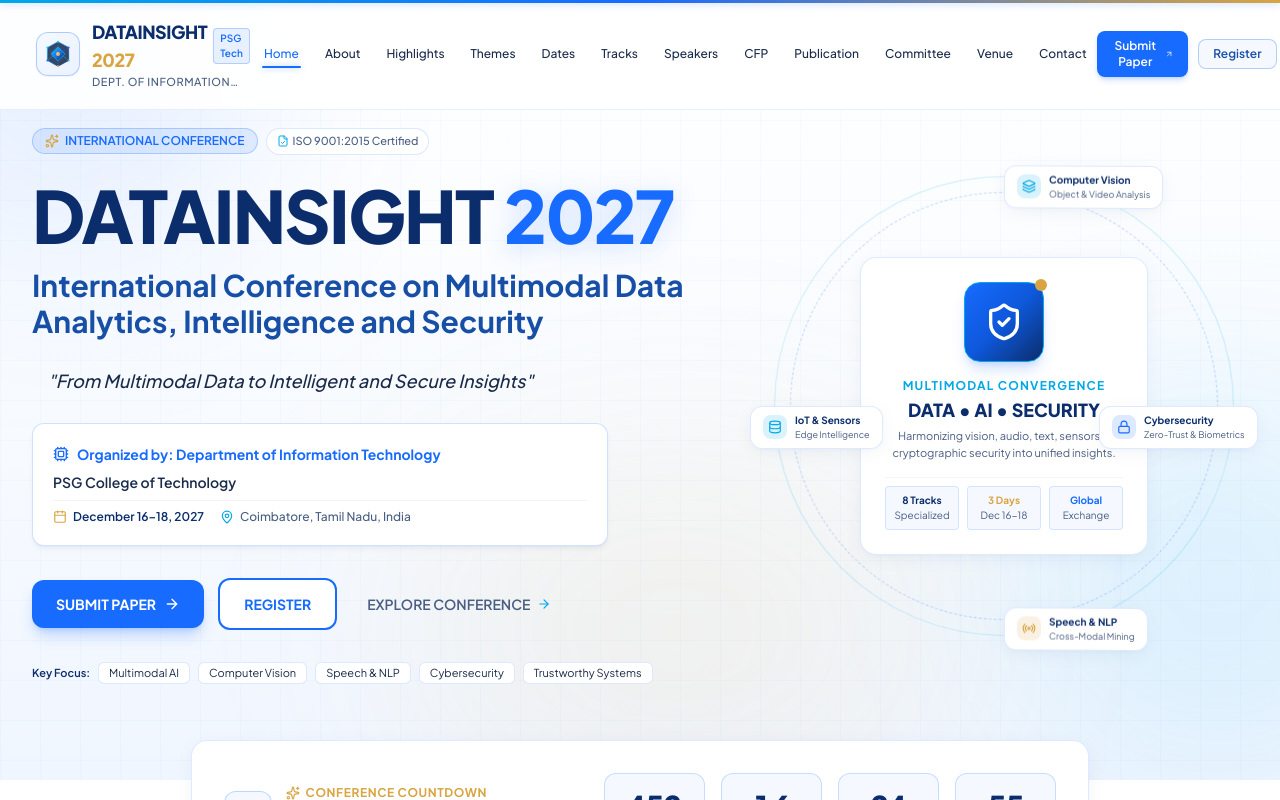
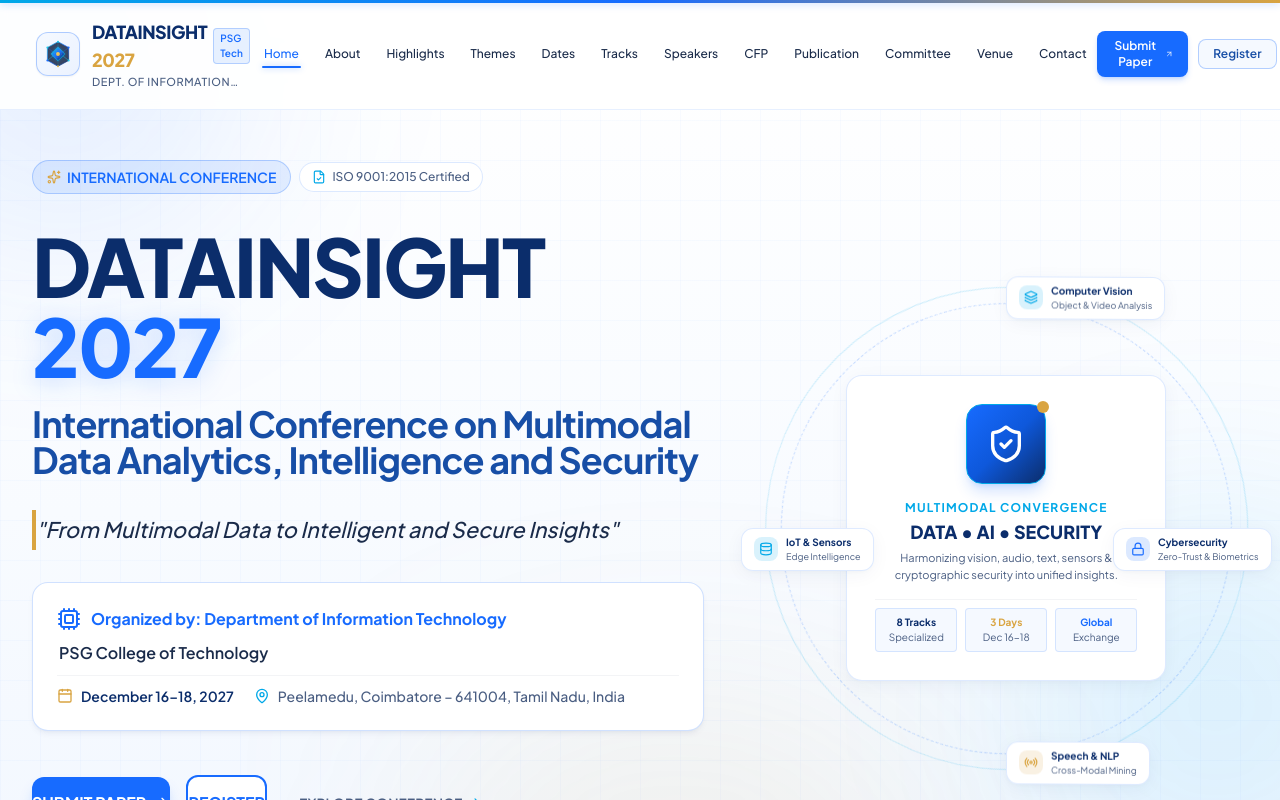
Before and after one commit to RIGASWAR/datainsight-2027, a React (Vite) app: page / in a window 1280 px wide. Shown: the top 800 px of the page. Built offline with nearby package versions, Linux system fonts and the light colour scheme.

Commit message:
style: slightly increase hero section size, typography and spacing

```diff
--- a/src/components/Hero.tsx
+++ b/src/components/Hero.tsx
@@ -33,7 +33,7 @@
   return (
     <section
       id="home"
-      className="relative min-h-[92vh] pt-24 pb-16 md:pt-32 md:pb-24 flex items-center justify-center overflow-hidden bg-gradient-to-b from-[#FFFFFF] via-[#F8FBFF] to-[#F0F6FF]"
+      className="relative min-h-[96vh] lg:min-h-[100vh] pt-28 pb-20 md:pt-36 md:pb-28 lg:pt-40 lg:pb-32 flex items-center justify-center overflow-hidden bg-gradient-to-b from-[#FFFFFF] via-[#F8FBFF] to-[#F0F6FF]"
     >
       {/* Dynamic Background Network & Cyber Mesh with Subtle Parallax */}
       <motion.div
@@ -54,7 +54,7 @@
       />
 
       <div className="relative max-w-7xl mx-auto px-4 sm:px-6 lg:px-8 w-full z-10">
-        <div className="grid grid-cols-1 lg:grid-cols-12 gap-12 lg:gap-8 items-center">
+        <div className="grid grid-cols-1 lg:grid-cols-12 gap-12 lg:gap-10 items-center">
 
           {/* Left Column: Conference Header & Details with Parallax & Entrance */}
           <motion.div
@@ -62,7 +62,7 @@
             initial={shouldReduceMotion ? false : { opacity: 0, y: 25 }}
             animate={{ opacity: 1, y: 0 }}
             transition={{ duration: 0.7, ease: [0.16, 1, 0.3, 1] }}
-            className="lg:col-span-7 flex flex-col text-left space-y-6"
+            className="lg:col-span-7 flex flex-col text-left space-y-7 md:space-y-8"
           >
 
             {/* Top Badge: ISO & Host Institution */}
@@ -72,12 +72,12 @@
               transition={{ duration: 0.6, delay: 0.1, ease: [0.16, 1, 0.3, 1] }}
               className="inline-flex flex-wrap items-center gap-2"
             >
-              <span className="inline-flex items-center gap-1.5 px-3 py-1 rounded-full text-xs font-semibold bg-[#176BFF]/10 text-[#176BFF] border border-[#176BFF]/25 shadow-xs">
+              <span className="inline-flex items-center gap-1.5 px-3.5 py-1.5 rounded-full text-xs sm:text-sm font-semibold bg-[#176BFF]/10 text-[#176BFF] border border-[#176BFF]/25 shadow-xs">
                 <Sparkles className="w-3.5 h-3.5 text-[#D9A441]" />
                 INTERNATIONAL CONFERENCE
               </span>
-              <span className="inline-flex items-center gap-1 px-2.5 py-1 rounded-full text-[11px] font-medium bg-white text-[#4A5E82] border border-[#176BFF]/15 shadow-xs">
-                <FileCheck className="w-3 h-3 text-[#00A8E8]" />
+              <span className="inline-flex items-center gap-1.5 px-3 py-1.5 rounded-full text-xs font-medium bg-white text-[#4A5E82] border border-[#176BFF]/15 shadow-xs">
+                <FileCheck className="w-3.5 h-3.5 text-[#00A8E8]" />
                 ISO 9001:2015 Certified
               </span>
             </motion.div>
@@ -89,11 +89,11 @@
               transition={{ duration: 0.7, delay: 0.18, ease: [0.16, 1, 0.3, 1] }}
             >
               <div className="flex items-baseline gap-3">
-                <h1 className="text-4xl sm:text-6xl lg:text-7xl font-extrabold tracking-tight text-[#0B2D6B] leading-none">
+                <h1 className="text-4xl sm:text-6xl lg:text-7xl xl:text-[5rem] font-extrabold tracking-tight text-[#0B2D6B] leading-none">
                   DATAINSIGHT <span className="text-[#176BFF] drop-shadow-[0_4px_12px_rgba(23,107,255,0.2)]">2027</span>
                 </h1>
               </div>
-              <h2 className="mt-4 text-xl sm:text-2xl lg:text-3xl font-bold text-[#174EA6] leading-snug">
+              <h2 className="mt-4 md:mt-5 text-xl sm:text-2xl md:text-3xl lg:text-[2rem] xl:text-[2.25rem] font-bold text-[#174EA6] leading-snug tracking-tight">
                 {CONFERENCE_DATA.fullTitle}
               </h2>
             </motion.div>
@@ -103,35 +103,35 @@
               initial={shouldReduceMotion ? false : { opacity: 0, y: 15 }}
               animate={{ opacity: 1, y: 0 }}
               transition={{ duration: 0.6, delay: 0.25, ease: [0.16, 1, 0.3, 1] }}
-              className="relative pl-4 border-l-3 border-[#D9A441] py-1"
+              className="relative pl-4.5 border-l-4 border-[#D9A441] py-1.5"
             >
-              <p className="text-sm sm:text-base lg:text-lg italic font-medium text-[#1A2B4A]">
-                {CONFERENCE_DATA.tagline}
+              <p className="text-base sm:text-lg lg:text-xl xl:text-[1.35rem] italic font-medium text-[#1A2B4A] leading-relaxed">
+                "{CONFERENCE_DATA.tagline.replace(/^"|"$/g, '')}"
               </p>
             </motion.div>
 
-            {/* Host Institution & Department Info */}
+            {/* Host Institution & Department Info Card (Enlarged) */}
             <motion.div
               initial={shouldReduceMotion ? false : { opacity: 0, y: 20 }}
               animate={{ opacity: 1, y: 0 }}
               transition={{ duration: 0.65, delay: 0.32, ease: [0.16, 1, 0.3, 1] }}
-              className="p-4 sm:p-5 rounded-xl bg-white border border-[#176BFF]/20 shadow-md shadow-[#0B2D6B]/5 space-y-2 max-w-xl hover:border-[#176BFF]/40 transition-colors"
+              className="p-5 sm:p-6 md:p-6.5 rounded-2xl bg-white border border-[#176BFF]/20 shadow-md shadow-[#0B2D6B]/5 space-y-2.5 max-w-2xl hover:border-[#176BFF]/40 transition-colors"
             >
-              <div className="flex items-center gap-2 text-xs sm:text-sm font-bold text-[#176BFF]">
-                <Cpu className="w-4 h-4 text-[#176BFF]" />
+              <div className="flex items-center gap-2.5 text-sm sm:text-base font-bold text-[#176BFF]">
+                <Cpu className="w-4.5 h-4.5 text-[#176BFF] flex-shrink-0" />
                 <span>Organized by: {CONFERENCE_DATA.institution.department}</span>
               </div>
-              <div className="text-xs sm:text-sm text-[#1A2B4A] font-semibold">
+              <div className="text-sm sm:text-base text-[#1A2B4A] font-semibold pl-0.5">
                 {CONFERENCE_DATA.institution.name}
               </div>
-              <div className="flex flex-wrap items-center gap-y-1 gap-x-4 pt-2 text-xs text-[#4A5E82] border-t border-gray-100">
-                <div className="flex items-center gap-1.5 text-[#0B2D6B] font-semibold">
-                  <Calendar className="w-3.5 h-3.5 text-[#D9A441]" />
+              <div className="flex flex-wrap items-center gap-y-1.5 gap-x-5 pt-2.5 text-xs sm:text-sm text-[#4A5E82] border-t border-gray-100">
+                <div className="flex items-center gap-2 text-[#0B2D6B] font-semibold">
+                  <Calendar className="w-4 h-4 text-[#D9A441]" />
                   <span>{CONFERENCE_DATA.datesDisplay}</span>
                 </div>
-                <div className="flex items-center gap-1.5 font-medium">
-                  <MapPin className="w-3.5 h-3.5 text-[#00A8E8]" />
-                  <span>{CONFERENCE_DATA.institution.city}</span>
+                <div className="flex items-center gap-2 font-medium">
+                  <MapPin className="w-4 h-4 text-[#00A8E8]" />
+                  <span>{CONFERENCE_DATA.institution.location}</span>
                 </div>
               </div>
             </motion.div>
@@ -141,11 +141,11 @@
               initial={shouldReduceMotion ? false : { opacity: 0, y: 20 }}
               animate={{ opacity: 1, y: 0 }}
               transition={{ duration: 0.6, delay: 0.4, ease: [0.16, 1, 0.3, 1] }}
-              className="pt-2 flex flex-wrap items-center gap-3.5"
+              className="pt-3 flex flex-wrap items-center gap-4"
             >
               <button
                 onClick={() => onActionClick('submit')}
-                className="group relative inline-flex items-center gap-2 px-6 py-3.5 rounded-xl font-bold text-sm bg-[#176BFF] hover:bg-[#0A55E0] text-white shadow-lg shadow-[#176BFF]/25 hover:shadow-xl hover:-translate-y-0.5 active:translate-y-0 transition-all duration-200"
+                className="group relative inline-flex items-center gap-2 px-6.5 py-3.5 rounded-xl font-bold text-sm sm:text-base bg-[#176BFF] hover:bg-[#0A55E0] text-white shadow-lg shadow-[#176BFF]/25 hover:shadow-xl hover:-translate-y-0.5 active:translate-y-0 transition-all duration-200"
               >
                 <span>SUBMIT PAPER</span>
                 <ArrowRight className="w-4 h-4 group-hover:translate-x-1 transition-transform" />
@@ -153,7 +153,7 @@
 
               <button
                 onClick={() => onActionClick('register')}
-                className="inline-flex items-center gap-2 px-6 py-3.5 rounded-xl font-bold text-sm bg-white hover:bg-[#F5F9FF] text-[#176BFF] border-2 border-[#176BFF] shadow-xs hover:shadow-md hover:-translate-y-0.5 active:translate-y-0 transition-all duration-200"
+                className="inline-flex items-center gap-2 px-6.5 py-3.5 rounded-xl font-bold text-sm sm:text-base bg-white hover:bg-[#F5F9FF] text-[#176BFF] border-2 border-[#176BFF] shadow-xs hover:shadow-md hover:-translate-y-0.5 active:translate-y-0 transition-all duration-200"
               >
                 <span>REGISTER</span>
               </button>
@@ -172,14 +172,14 @@
               initial={shouldReduceMotion ? false : { opacity: 0 }}
               animate={{ opacity: 1 }}
               transition={{ duration: 0.6, delay: 0.48 }}
-              className="pt-2 flex flex-wrap items-center gap-2 text-[11px] text-[#4A5E82]"
+              className="pt-2 flex flex-wrap items-center gap-2 text-xs text-[#4A5E82]"
             >
               <span className="font-semibold text-[#0B2D6B]">Key Focus:</span>
-              <span className="px-2.5 py-0.5 rounded-md bg-white border border-[#176BFF]/15 text-[#1A2B4A] shadow-xs">Multimodal AI</span>
-              <span className="px-2.5 py-0.5 rounded-md bg-white border border-[#176BFF]/15 text-[#1A2B4A] shadow-xs">Computer Vision</span>
-              <span className="px-2.5 py-0.5 rounded-md bg-white border border-[#176BFF]/15 text-[#1A2B4A] shadow-xs">Speech & NLP</span>
-              <span className="px-2.5 py-0.5 rounded-md bg-white border border-[#176BFF]/15 text-[#1A2B4A] shadow-xs">Cybersecurity</span>
-              <span className="px-2.5 py-0.5 rounded-md bg-white border border-[#176BFF]/15 text-[#1A2B4A] shadow-xs">Trustworthy Systems</span>
+              <span className="px-2.5 py-1 rounded-md bg-white border border-[#176BFF]/15 text-[#1A2B4A] shadow-xs">Multimodal AI</span>
+              <span className="px-2.5 py-1 rounded-md bg-white border border-[#176BFF]/15 text-[#1A2B4A] shadow-xs">Computer Vision</span>
+              <span className="px-2.5 py-1 rounded-md bg-white border border-[#176BFF]/15 text-[#1A2B4A] shadow-xs">Speech & NLP</span>
+              <span className="px-2.5 py-1 rounded-md bg-white border border-[#176BFF]/15 text-[#1A2B4A] shadow-xs">Cybersecurity</span>
+              <span className="px-2.5 py-1 rounded-md bg-white border border-[#176BFF]/15 text-[#1A2B4A] shadow-xs">Trustworthy Systems</span>
             </motion.div>
 
           </motion.div>
@@ -194,14 +194,14 @@
           >
 
             {/* Outer Decorative Orbit Ring */}
-            <div className="relative w-full max-w-[460px] aspect-square flex items-center justify-center">
+            <div className="relative w-full max-w-[490px] xl:max-w-[520px] aspect-square flex items-center justify-center">
 
               {/* Spinning background halo */}
               <div className="absolute inset-0 rounded-full border border-[#00A8E8]/20 animate-spin" style={{ animationDuration: '40s' }} />
               <div className="absolute inset-4 rounded-full border border-dashed border-[#176BFF]/25 animate-spin" style={{ animationDuration: '60s', animationDirection: 'reverse' }} />
 
               {/* Central Core Card */}
-              <div className="relative z-20 w-64 sm:w-72 p-6 rounded-2xl glass-card border border-[#176BFF]/20 shadow-xl flex flex-col items-center text-center space-y-4">
+              <div className="relative z-20 w-68 sm:w-80 p-6 sm:p-7 rounded-2xl glass-card border border-[#176BFF]/20 shadow-xl flex flex-col items-center text-center space-y-4">
 
                 {/* Visual Neural Shield Icon */}
                 <div className="relative w-20 h-20 rounded-2xl bg-gradient-to-br from-[#176BFF] via-[#0E58DB] to-[#0B2D6B] border border-[#00A8E8] flex items-center justify-center shadow-lg shadow-[#176BFF]/20">
```
